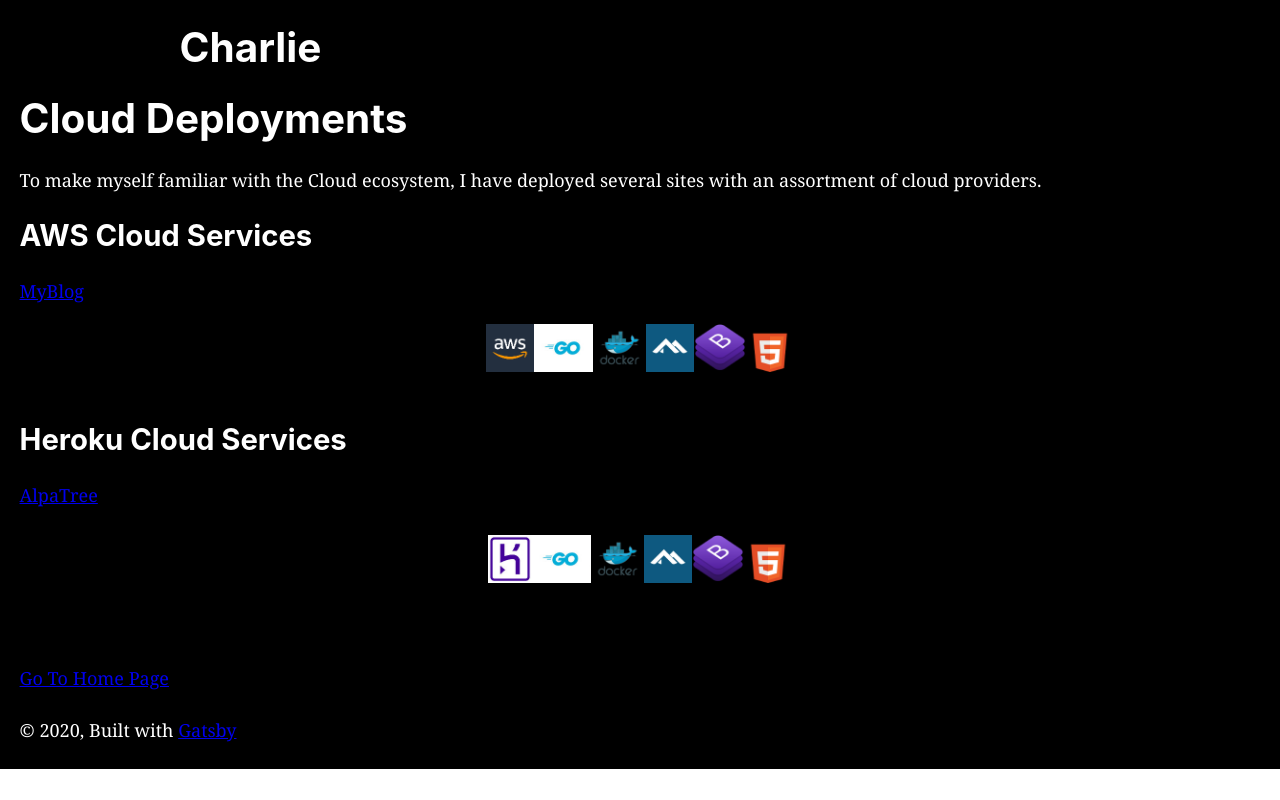
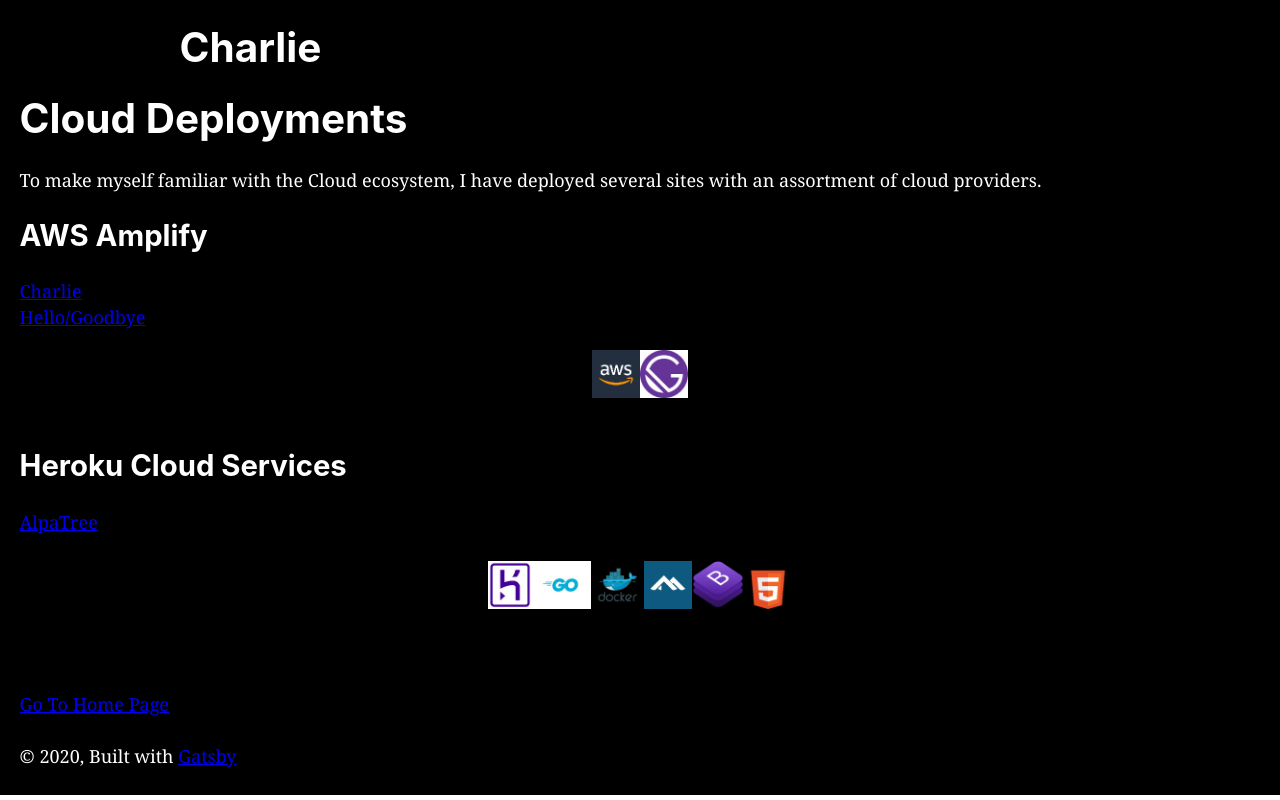
Before and after one commit to cjsmocjsmo/charlie_site, a Gatsby site: page /deployments in a window 1280 px wide. Built offline with nearby package versions, Linux system fonts and the light colour scheme; Gatsby itself is replaced by a stand-in of ours.

Commit message:
updated deployment logos

```diff
--- a/src/components/AWSDepLogo.js
+++ b/src/components/AWSDepLogo.js
@@ -1,9 +1,5 @@
 import React from 'react'
-import GOL from '../images/golang.jpg'
-import Alpine from '../images/alpine.png'
-import Docker from '../images/docker.png'
-import BS from '../images/bootstrap.png'
-import Html from '../images/html.png'
+import Gat from '../images/gatsby.jpg'
 import AWS from '../images/aws.png'
 
 const AWSDepLogo = () => (
@@ -18,11 +14,8 @@
         alignContent: "center"
     }}>
     <img src={ AWS } style={{height: 48}} alt="" />
-    <img src={ GOL } style={{height: 48}} alt="" />
-    <img src={ Docker } style={{height: 48}} alt="" />
-    <img src={ Alpine } style={{height: 48}} alt="" />
-    <img src={ BS } style={{height: 48}} alt="" />
-    <img src={ Html } style={{height: 48}} alt="" />
+    <img src={ Gat } style={{height: 48}} alt="" />
+
   </div>
 
 )
--- a/src/pages/deployments.js
+++ b/src/pages/deployments.js
@@ -14,13 +14,22 @@
       deployed several sites with an assortment of cloud providers.
     </p>
     <p>
-        <h2>AWS Cloud Services</h2>
-        <a href="http://54.200.123.91:9191/">
-          MyBlog
-        </a>
+        <h2>AWS Amplify</h2>
+        {/* <a href="http://54.200.123.91:9191/"> */}
+        <div>
+          <a href="https://master.d2zt8y9jdefmo9.amplifyapp.com/">
+            Charlie
+          </a>
+        </div>
+        <div>
+          <a href="https://master.d2tvn6b4xguc2q.amplifyapp.com">
+            Hello/Goodbye
+          </a>
+        </div>
         <p style={{marginTop: 20}}>
           <AWSDepLogo />
         </p>
+
     </p>
     <p>
         <h2>Heroku Cloud Services</h2>
```
Also changed, not shown: src/images/gatsby.jpg (added).
